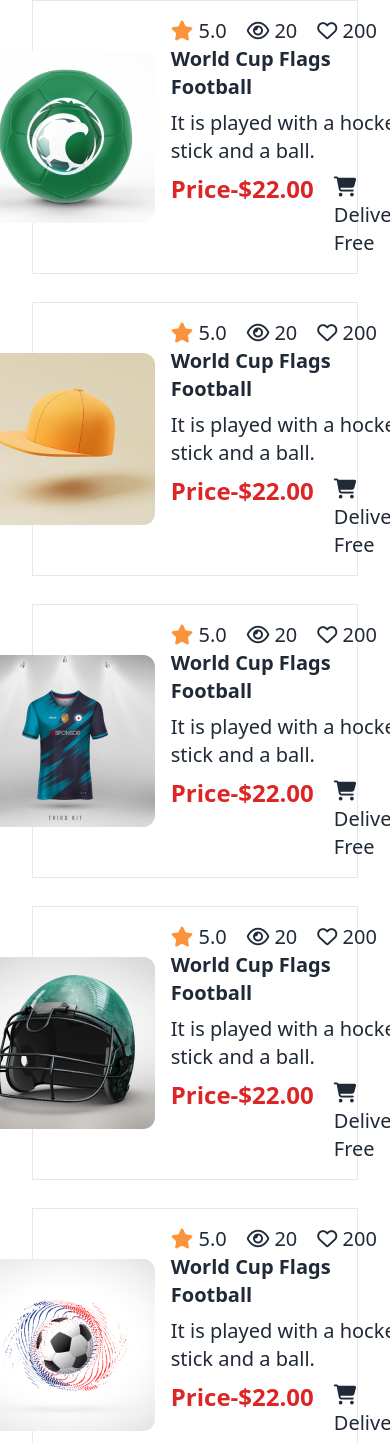
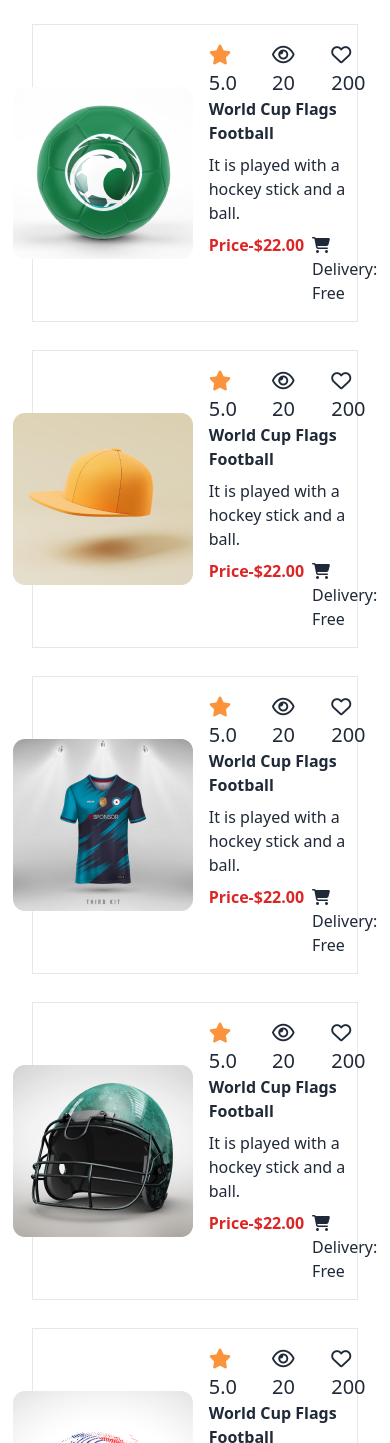
Before and after one commit to Sabbish99/Hockey-s, a plain HTML site: page index.html in a window 390 px wide. Shown: the part 3643-5086 px from the top of the page. Drawn offline with nearby package versions, Linux system fonts and the light colour scheme.

Commit message:
lastlast

```diff
--- a/index.html
+++ b/index.html
@@ -241,6 +241,8 @@
 
         <!-- section-8  -->
         <section class="mx-8 mt-10 lg:mt-14 grid gap-7 lg:grid lg:grid-cols-2">
+
+
             <div class="hero border">
                 <div class="hero-content flex-row lg:flex-row">
                     <img class="w-cover" src="Images/5.png" class=" rounded-lg " />
@@ -250,20 +252,21 @@
                             <p><i class="fa-regular fa-eye"></i> 20</p>
                             <p><i class="fa-regular fa-heart"></i> 200</p>
                         </div>
-                        <h1 class="text-xl font-bold">World Cup Flags Football</h1>
-                        <p class="py-2 text-xl">It
+                        <h1 class="lg:text-xl font-bold">World Cup Flags Football</h1>
+                        <p class="py-2 lg:text-xl">It
                             is played
                             with a hockey
                             stick and a ball.
                         </p>
-                        <div class="flex gap-5 text-xl">
-                            <p class="text-red-600 font-semibold text-2xl">Price-$22.00</p>
+                        <div class="flex sm:flex md:flex lg:flex  gap-2 lg:text-xl">
+                            <p class="text-red-600 font-semibold lg:text-2xl">Price-$22.00</p>
                             <p><i class="fa-solid fa-cart-shopping"></i> Delivery: Free</p>
 
                         </div>
                     </div>
                 </div>
             </div>
+
             <div class="hero border">
                 <div class="hero-content flex-row lg:flex-row">
                     <img class="w-cover" src="Images/6.png" class=" rounded-lg " />
@@ -273,20 +276,21 @@
                             <p><i class="fa-regular fa-eye"></i> 20</p>
                             <p><i class="fa-regular fa-heart"></i> 200</p>
                         </div>
-                        <h1 class="text-xl font-bold">World Cup Flags Football</h1>
-                        <p class="py-2 text-xl">It
+                        <h1 class="lg:text-xl font-bold">World Cup Flags Football</h1>
+                        <p class="py-2 lg:text-xl">It
                             is played
                             with a hockey
                             stick and a ball.
                         </p>
-                        <div class="flex gap-5 text-xl">
-                            <p class="text-red-600 font-semibold text-2xl">Price-$22.00</p>
+                        <div class="flex sm:flex md:flex lg:flex  gap-2 lg:text-xl">
+                            <p class="text-red-600 font-semibold lg:text-2xl">Price-$22.00</p>
                             <p><i class="fa-solid fa-cart-shopping"></i> Delivery: Free</p>
 
                         </div>
                     </div>
                 </div>
             </div>
+
             <div class="hero border">
                 <div class="hero-content flex-row lg:flex-row">
                     <img class="w-cover" src="Images/7.png" class=" rounded-lg " />
@@ -296,20 +300,21 @@
                             <p><i class="fa-regular fa-eye"></i> 20</p>
                             <p><i class="fa-regular fa-heart"></i> 200</p>
                         </div>
-                        <h1 class="text-xl font-bold">World Cup Flags Football</h1>
-                        <p class="py-2 text-xl">It
+                        <h1 class="lg:text-xl font-bold">World Cup Flags Football</h1>
+                        <p class="py-2 lg:text-xl">It
                             is played
                             with a hockey
                             stick and a ball.
                         </p>
-                        <div class="flex gap-5 text-xl">
-                            <p class="text-red-600 font-semibold text-2xl">Price-$22.00</p>
+                        <div class="flex sm:flex md:flex lg:flex  gap-2 lg:text-xl">
+                            <p class="text-red-600 font-semibold lg:text-2xl">Price-$22.00</p>
                             <p><i class="fa-solid fa-cart-shopping"></i> Delivery: Free</p>
 
                         </div>
                     </div>
                 </div>
             </div>
+
             <div class="hero border">
                 <div class="hero-content flex-row lg:flex-row">
                     <img class="w-cover" src="Images/8.png" class=" rounded-lg " />
@@ -319,20 +324,21 @@
                             <p><i class="fa-regular fa-eye"></i> 20</p>
                             <p><i class="fa-regular fa-heart"></i> 200</p>
                         </div>
-                        <h1 class="text-xl font-bold">World Cup Flags Football</h1>
-                        <p class="py-2 text-xl">It
+                        <h1 class="lg:text-xl font-bold">World Cup Flags Football</h1>
+                        <p class="py-2 lg:text-xl">It
                             is played
                             with a hockey
                             stick and a ball.
                         </p>
-                        <div class="flex gap-5 text-xl">
-                            <p class="text-red-600 font-semibold text-2xl">Price-$22.00</p>
+                        <div class="flex sm:flex md:flex lg:flex  gap-2 lg:text-xl">
+                            <p class="text-red-600 font-semibold lg:text-2xl">Price-$22.00</p>
                             <p><i class="fa-solid fa-cart-shopping"></i> Delivery: Free</p>
 
                         </div>
                     </div>
                 </div>
             </div>
+
             <div class="hero border">
                 <div class="hero-content flex-row lg:flex-row">
                     <img class="w-cover" src="Images/9.png" class=" rounded-lg " />
@@ -342,20 +348,21 @@
                             <p><i class="fa-regular fa-eye"></i> 20</p>
                             <p><i class="fa-regular fa-heart"></i> 200</p>
                         </div>
-                        <h1 class="text-xl font-bold">World Cup Flags Football</h1>
-                        <p class="py-2 text-xl">It
+                        <h1 class="lg:text-xl font-bold">World Cup Flags Football</h1>
+                        <p class="py-2 lg:text-xl">It
                             is played
                             with a hockey
                             stick and a ball.
                         </p>
-                        <div class="flex gap-5 text-xl">
-                            <p class="text-red-600 font-semibold text-2xl">Price-$22.00</p>
+                        <div class="flex sm:flex md:flex lg:flex  gap-2 lg:text-xl">
+                            <p class="text-red-600 font-semibold lg:text-2xl">Price-$22.00</p>
                             <p><i class="fa-solid fa-cart-shopping"></i> Delivery: Free</p>
 
                         </div>
                     </div>
                 </div>
             </div>
+
             <div class="hero border">
                 <div class="hero-content flex-row lg:flex-row">
                     <img class="w-cover" src="Images/10.png" class=" rounded-lg " />
@@ -365,14 +372,14 @@
                             <p><i class="fa-regular fa-eye"></i> 20</p>
                             <p><i class="fa-regular fa-heart"></i> 200</p>
                         </div>
-                        <h1 class="text-xl font-bold">World Cup Flags Football</h1>
-                        <p class="py-2 text-xl">It
+                        <h1 class="lg:text-xl font-bold">World Cup Flags Football</h1>
+                        <p class="py-2 lg:text-xl">It
                             is played
                             with a hockey
                             stick and a ball.
                         </p>
-                        <div class="flex gap-5 text-xl">
-                            <p class="text-red-600 font-semibold text-2xl">Price-$22.00</p>
+                        <div class="flex sm:flex md:flex lg:flex  gap-2 lg:text-xl">
+                            <p class="text-red-600 font-semibold lg:text-2xl">Price-$22.00</p>
                             <p><i class="fa-solid fa-cart-shopping"></i> Delivery: Free</p>
 
                         </div>
```
